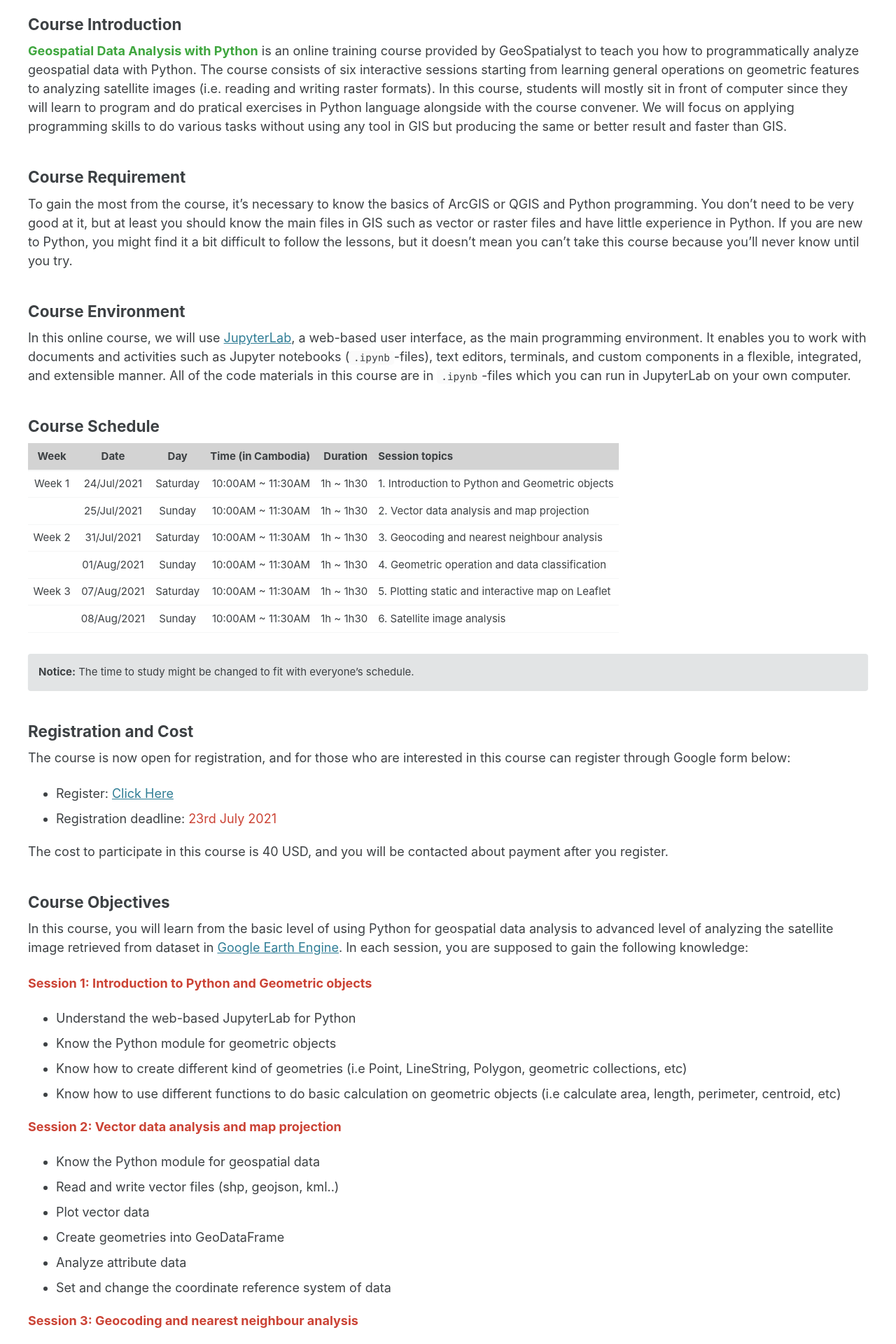
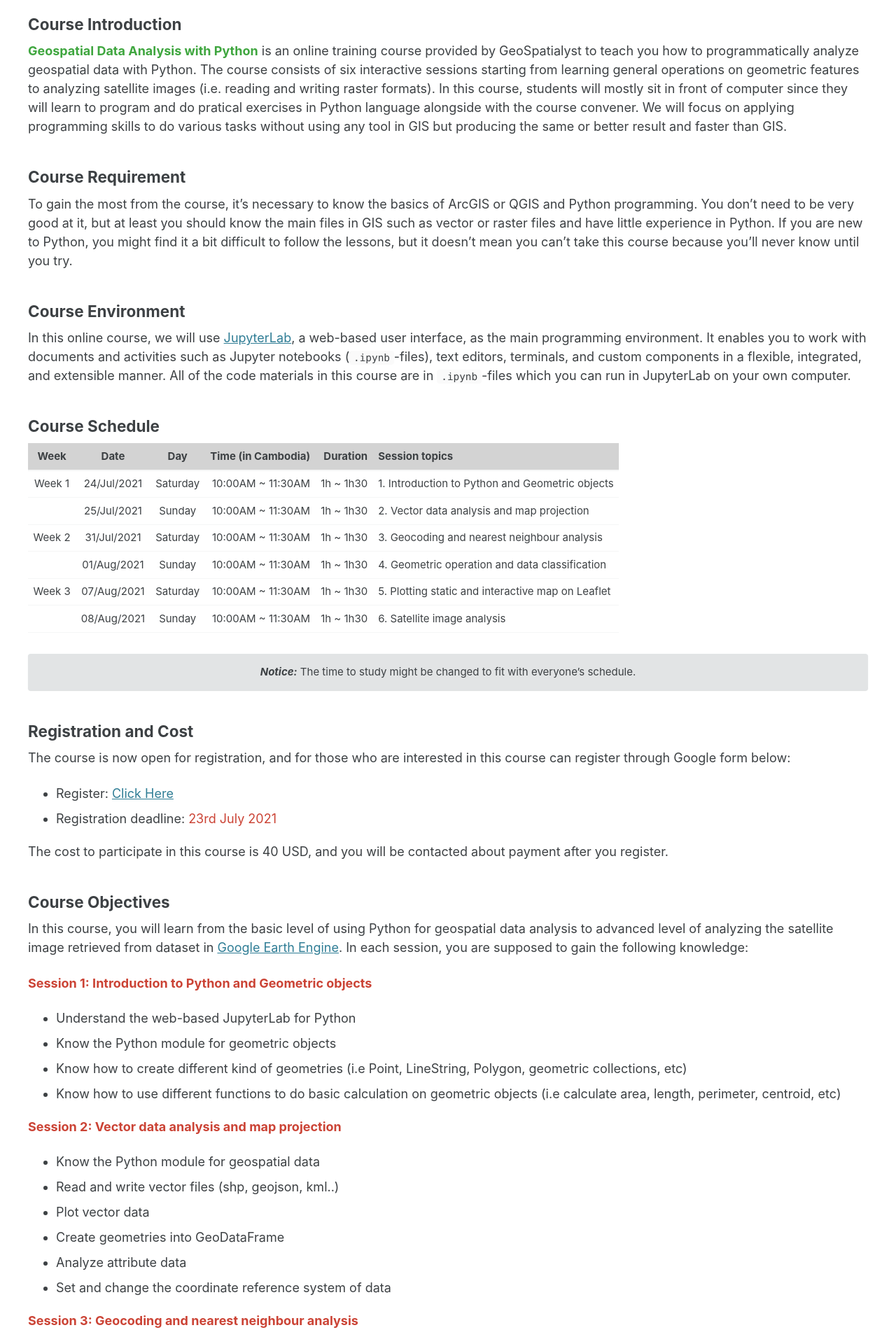
Before and after one commit to GeoSpatialyst/homepage, a Jekyll site: the page built from _pages/course.md, in a window 1280 px wide. Shown: the part 737-2657 px from the top of the page at 70% size. Built offline with Jekyll 4.4.1, drawn with Linux system fonts in a browser that asks for light colours; cached includes are drawn as plain includes.

Commit message:
Update course.md

```diff
--- a/_pages/course.md
+++ b/_pages/course.md
@@ -44,9 +44,8 @@ In this online course, we will use [JupyterLab](https://jupyterlab.readthedocs.i
 | Week 3   | 07/Aug/2021   | Saturday   | 10:00AM ~ 11:30AM  | 1h ~ 1h30       | 5. Plotting static and interactive map on Leaflet       |
 |          | 08/Aug/2021   | Sunday     | 10:00AM ~ 11:30AM  | 1h ~ 1h30       | 6. Satellite image analysis                             |
 
-**Notice:** The time to study might be changed to fit with everyone's schedule.
+***Notice:*** The time to study might be changed to fit with everyone's schedule.
 {: .notice--primary}
-{: style="text-align: left;"}
 
 
 ### Registration and Cost
```
